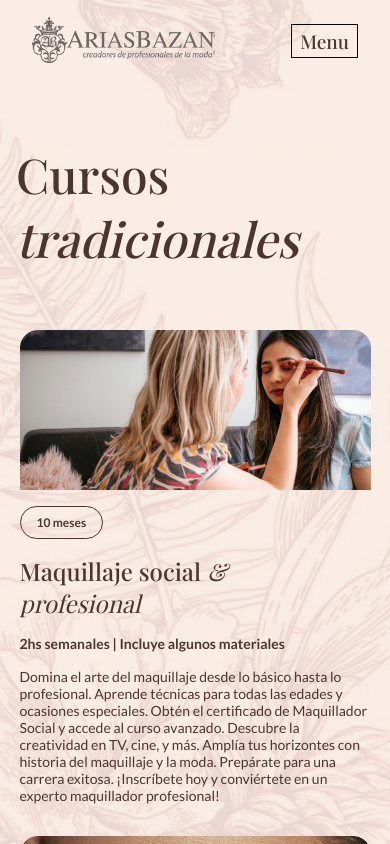
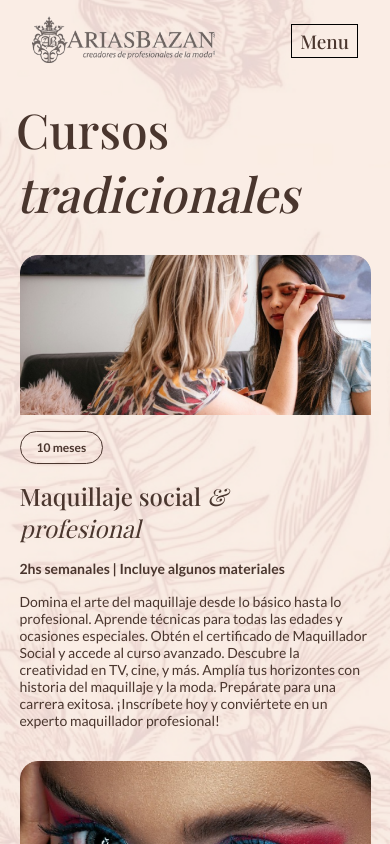
Before and after one commit to Nectama/ariasbazan, a React (Create React App) app: page /cursos in a window 390 px wide. Shown: the top 844 px of the page. Built offline with nearby package versions, Linux system fonts and the light colour scheme; a web font is replaced by a local one.

Commit message:
fixing issues

```diff
--- a/src/Cursos.css
+++ b/src/Cursos.css
@@ -106,20 +106,19 @@
     cursor: pointer;
 }
 
-@media (max-width: 650px) {
+@media (max-width: 1200px) {
 
     .cursosSection {
-        height: auto;
-        overflow: scroll;
         display: flex;
         flex-direction: column;
-        justify-content: space-between;
-        margin-bottom: 50px;
+        justify-content: start;
+        margin-bottom: 0;
     }
 
     .cursos {
         padding-top: 0;
         width: 100%;
+        height: 100%;
         margin: 0px auto;
         display: flex;
         flex-direction: column;
@@ -131,6 +130,7 @@
 
     .sortMenu h2 {
         padding-left: 1rem;
+        margin: 15px auto 30px auto;
     }
 
     .sortMenu ul {
@@ -138,16 +138,31 @@
     }
 
     .cursosContainer {
+        width: 95%;
+        margin: auto;
+        gap: 1rem;
+        justify-content: space-between;
+    }
+
+    .cursoContainer {
+        width: 49%;
+        margin: 0;
+    }
+}
+
+@media (max-width: 700px) {
+
+    .cursosContainer {
         width: 90%;
         margin: auto;
         gap: 2rem;
-
     }
 
     .cursoContainer {
         width: 100%;
         margin: 0;
     }
+
 }
 
 .pointer {
@@ -277,7 +292,7 @@
     background-color: #4A362E;
     color: #FAEEE7;
     font-family: "Playfair Display", serif;
-    font-size: 24px;
+    font-size: 20px;
     font-weight: 500;
     border-radius: 15px;
 }
@@ -288,9 +303,27 @@
     padding: 1rem 0;
     background-color: #FAEEE7;
     font-family: "Lato", serif;
-    font-size: 24px;
+    font-size: 20px;
     font-weight: 500;
     border: none;
+}
+
+@media (max-width: 1200px) {
+
+    .modalOuter img {
+        width: 70%;
+    }
+
+    .modalContent {
+        margin: auto;
+        margin-bottom: 0;
+        padding: 20px;
+        padding-top: 20%;
+        width: 80dvw;
+        max-height: 100%;
+        gap: 30px;
+    }
+
 }
 
 @media (max-width: 650px) {
@@ -301,8 +334,6 @@
 
     .modalOuter img {
         width: 80%;
-        margin: auto;
-        margin-bottom: -15%;
     }
 
     .modalContent {
--- a/src/Navmenu.css
+++ b/src/Navmenu.css
@@ -2,7 +2,7 @@
   display: flex;
   justify-content: space-between;
   align-items: center;
-  padding: 0 2rem;
+  padding: 0 1rem;
 }
 
 .navMenu * {
@@ -15,7 +15,7 @@
 }
 
 .navMenu div {
-  padding: 0 2rem;
+  padding: 0 1rem;
   flex: 0.6;
   display: flex;
   justify-content: space-between;
@@ -48,7 +48,7 @@ ul li.active a {
   display: none;
 }
 
-@media (max-width: 750px) {
+@media (max-width: 1200px) {
   .desktop {
     display: none;
   }
```
